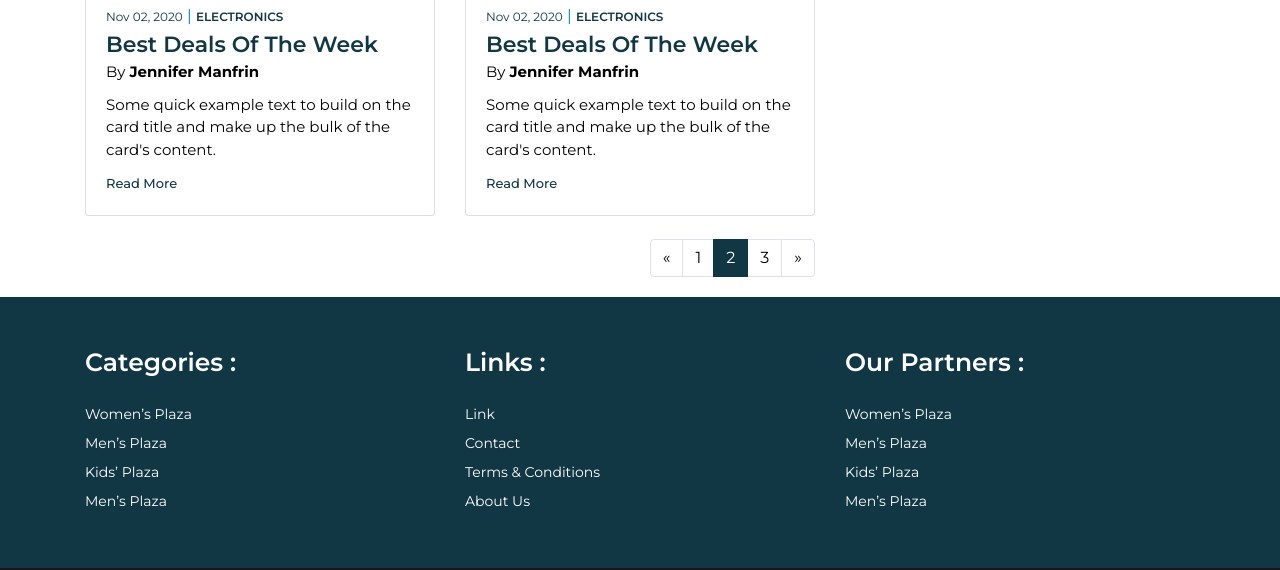
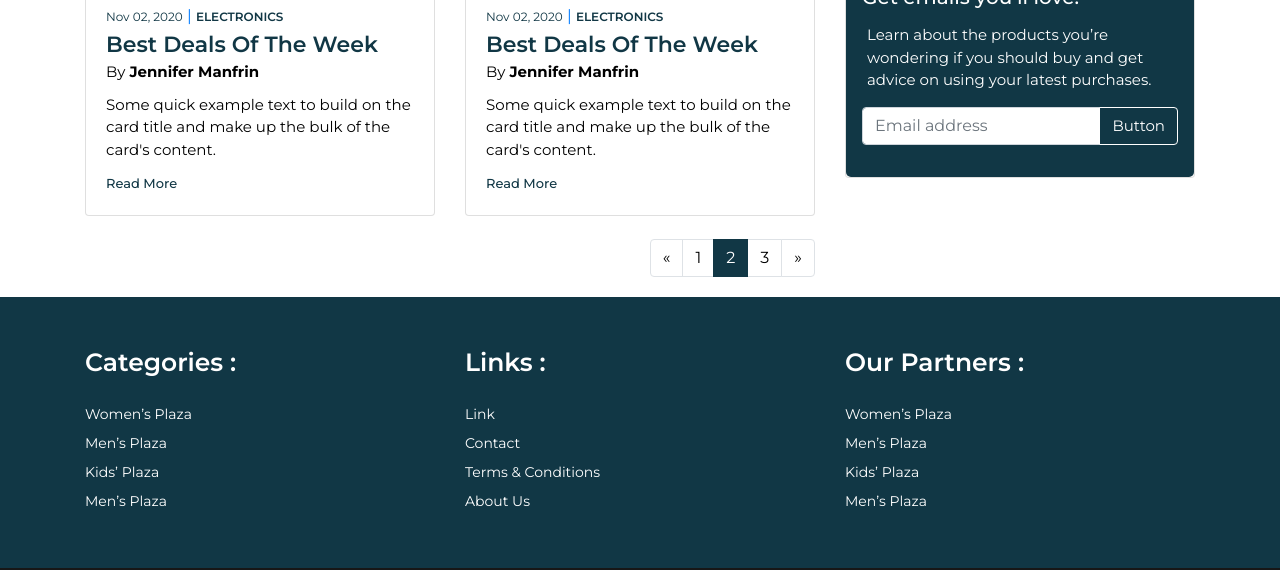
Before and after one commit to nur165024/oikko-blog-design, a plain HTML site: page categoryBlog.html in a window 1280 px wide. Shown: the part 1586-2156 px from the top of the page. Drawn offline with nearby package versions, Linux system fonts and the light colour scheme.

Commit message:
category blog newsletter added done

```diff
--- a/categoryBlog.html
+++ b/categoryBlog.html
@@ -287,7 +287,7 @@
                         <!-- latest post -->
                     </div>
                     <!-- latest post -->
-                    <!--  -->
+                    <!-- popular post -->
                     <div class="row" id="featuredPost">
                         <!-- latest post -->
                         <div class="col-md-12">
@@ -330,6 +330,27 @@
                         </div>
                         <!-- latest post -->
                     </div>
+                    <!-- popular post -->
+                    <!-- newsletter -->
+                    <div class="row">
+                        <div class="col-md-12">
+                            <div class="email-newsletter">
+                                <div class="card">
+                                    <div class="card-body">
+                                        <h5>Get emails you’ll love.</h5>
+                                        <p>Learn about the products you’re wondering if you should buy and get advice on using your latest purchases.</p>
+                                        <div class="input-group mb-3">
+                                            <input type="text" class="form-control" placeholder="Email address">
+                                            <div class="input-group-append">
+                                                <button class="btn btn-primary" type="button">Button</button>
+                                            </div>
+                                        </div>
+                                    </div>
+                                </div>
+                            </div>
+                        </div>
+                    </div>
+                    <!-- newsletter -->
                 </div>
             </div>
         </div>
```
